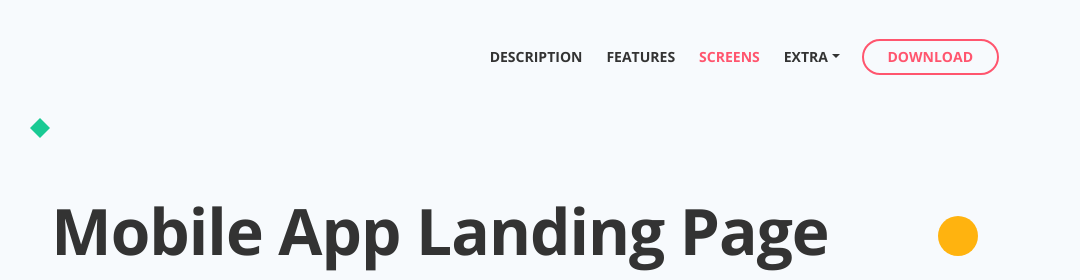
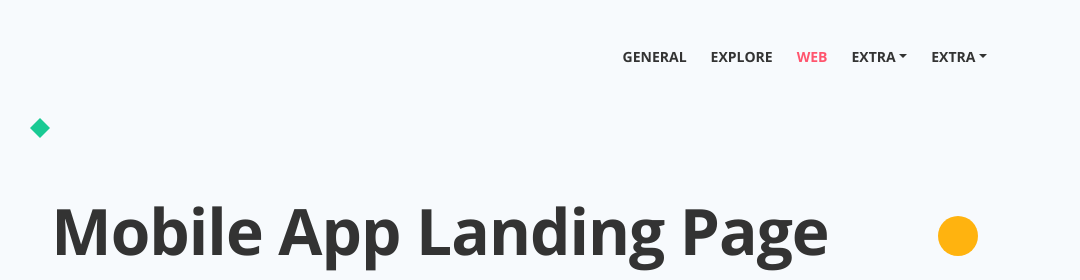
Before and after one commit to boyczuk/YourWeb, a plain HTML site: page index.html in a window 1280 px wide. Shown: the top 280 px of the page, 200-1280 px from the left. Drawn offline with nearby package versions, Linux system fonts and the light colour scheme.

Commit message:
Update index.html

```diff
--- a/index.html
+++ b/index.html
@@ -5,8 +5,8 @@
     <meta name="viewport" content="width=device-width, initial-scale=1, shrink-to-fit=no">
 
     <!-- SEO Meta Tags -->
-    <meta name="description" content="Sync is a landing page HTML template built with Bootstrap 4 for presenting mobile apps to the online audience and for getting visitors to become users.">
-    <meta name="author" content="Inovatik">
+    <meta name="description" content="Attempt at a social media platform, because im the new zuckerberg">
+    <meta name="author" content="Boyczuk">
 
     <!-- OG Meta Tags to improve the way the post looks when you share the page on LinkedIn, Facebook, Google+ -->
 	<meta property="og:site_name" content="" /> <!-- website name -->
@@ -63,13 +63,13 @@
             <div class="collapse navbar-collapse" id="navbarsExampleDefault">
                 <ul class="navbar-nav ml-auto">
                     <li class="nav-item">
-                        <a class="nav-link page-scroll" href="#description">DESCRIPTION <span class="sr-only">(current)</span></a>
+                        <a class="nav-link page-scroll" href="#description">GENERAL<span class="sr-only">(current)</span></a>
                     </li>
                     <li class="nav-item">
-                        <a class="nav-link page-scroll" href="#features">FEATURES</a>
+                        <a class="nav-link page-scroll" href="#features">EXPLORE</a>
                     </li>
                     <li class="nav-item">
-                        <a class="nav-link page-scroll" href="#screens">SCREENS</a>
+                        <a class="nav-link page-scroll" href="#screens">WEB</a>
                     </li>
 
                     <!-- Dropdown Menu -->
@@ -85,8 +85,13 @@
                     </li>
                     <!-- end of dropdown menu -->
                 </ul>
-                <span class="nav-item">
-                    <a class="btn-outline-sm page-scroll" href="#download">DOWNLOAD</a>
+                <span class="nav-item dropdown">
+                    <a class="nav-link dropdown-toggle page-scroll" id="navbarDropdown" role="button" aria-haspopup="true" aria-expanded="false">EXTRA</a>
+                    <div class="dropdown-menu" aria-labelledby="navbarDropdown">
+                        <a class="btn-outline-sm page-scroll" href="#download">LOG IN</a>
+                        <div class="dropdown-divider"></div>
+                        <a class="btn-outline-sm page-scroll" href="#download">SIGN UP</a>
+                    </div>
                 </span>
             </div>
         </div> <!-- end of container -->
```
